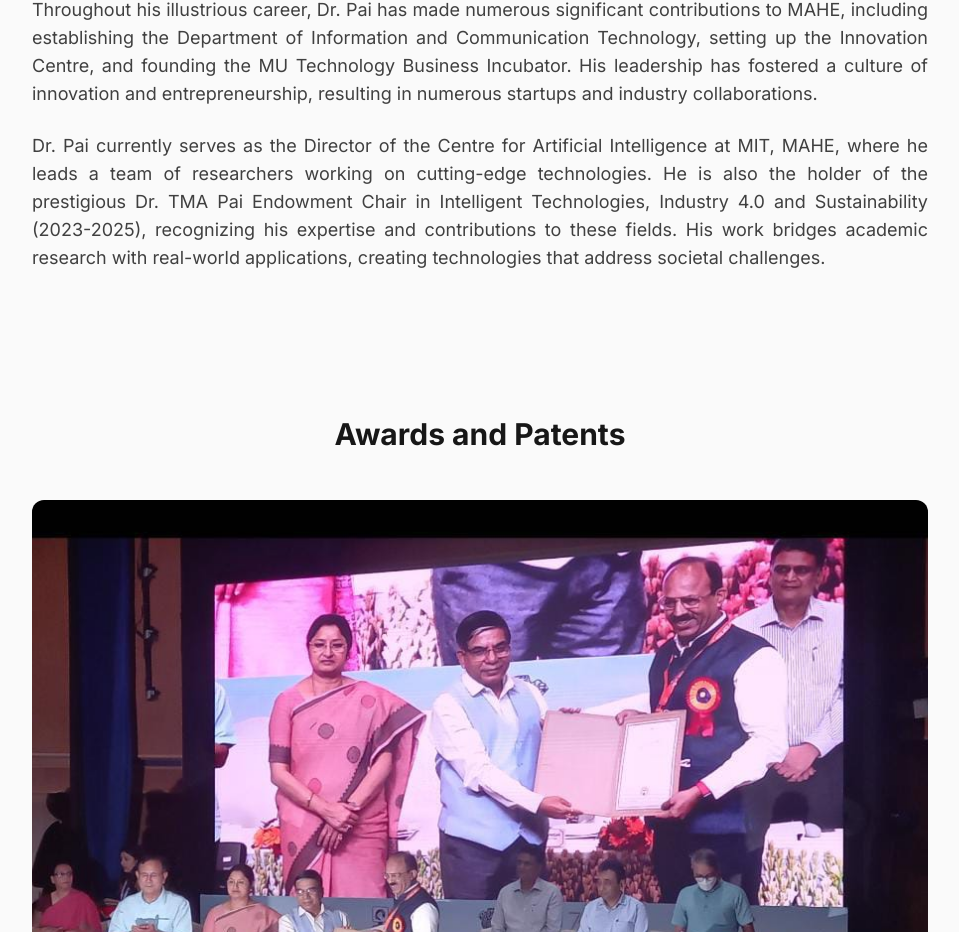
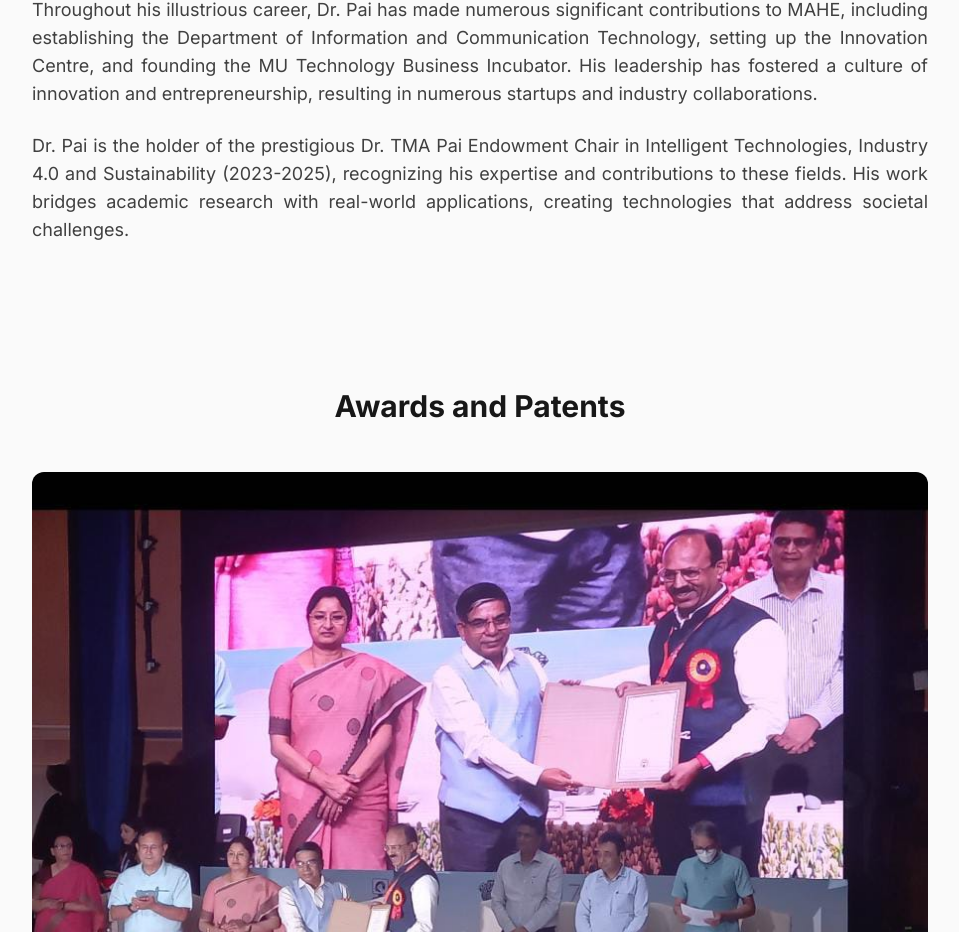
Before and after one commit to DrTMAPaiEndowmentChair-ITIS/website, a Next.js app: page /chairperson in a window 1280 px wide. Shown: the part 972-1904 px from the top of the page, without its empty margins (160-1119 px from the left). Built offline with nearby package versions, Linux system fonts and the light colour scheme.

Commit message:
Modified Homepage

```diff
--- a/src/app/chairperson/page.tsx
+++ b/src/app/chairperson/page.tsx
@@ -172,15 +172,12 @@ export default function ChairpersonPage() {
               </p>
 
               <p className="text-lg text-neutral-700 text-justify">
-                Dr. Pai currently serves as the Director of the Centre for
-                Artificial Intelligence at MIT, MAHE, where he leads a team of
-                researchers working on cutting-edge technologies. He is also the
-                holder of the prestigious Dr. TMA Pai Endowment Chair in
-                Intelligent Technologies, Industry 4.0 and Sustainability
-                (2023-2025), recognizing his expertise and contributions to
-                these fields. His work bridges academic research with real-world
-                applications, creating technologies that address societal
-                challenges.
+                Dr. Pai is the holder of the prestigious Dr. TMA Pai Endowment
+                Chair in Intelligent Technologies, Industry 4.0 and
+                Sustainability (2023-2025), recognizing his expertise and
+                contributions to these fields. His work bridges academic
+                research with real-world applications, creating technologies
+                that address societal challenges.
               </p>
             </div>
           </div>
```
